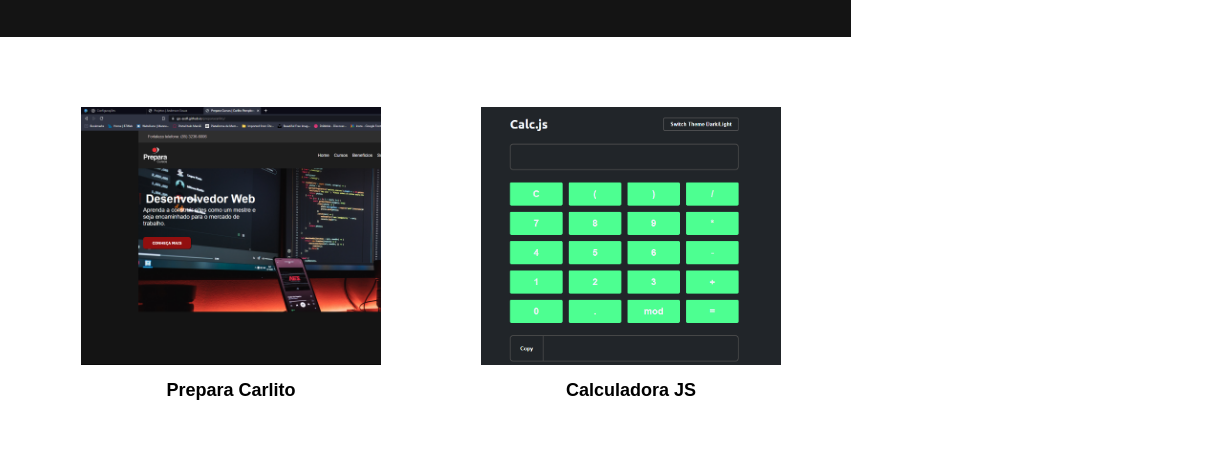
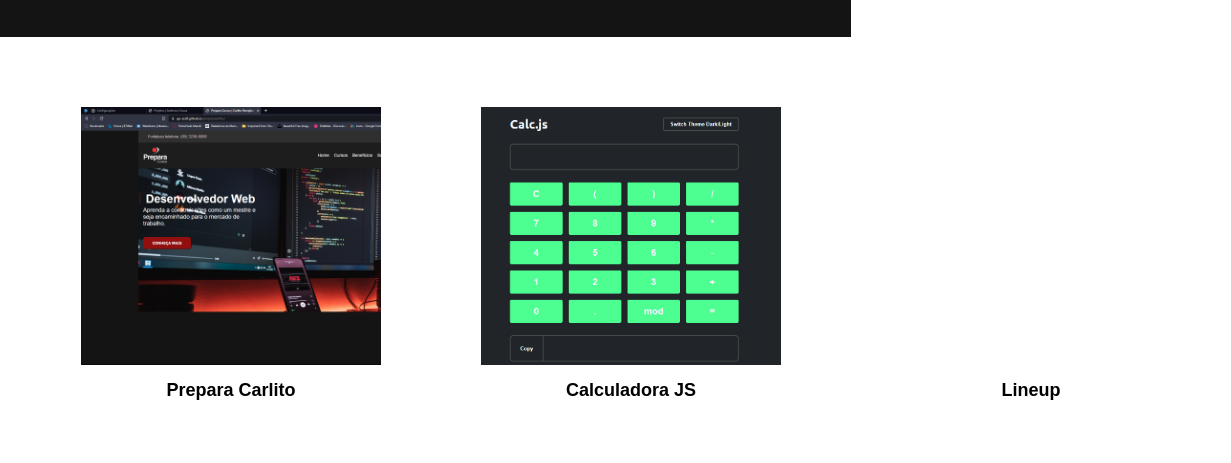
Before and after one commit to GE-ASDF/ge-asdf.github.io, a plain HTML site: page projetos/projetos.html in a window 1280 px wide. Shown: the part 265-728 px from the top of the page, 429-1660 px from the left, 1231 px wide, since content can reach past the window. Drawn offline with Linux system fonts and the light colour scheme.

Commit message:
Update projetos.html

```diff
--- a/projetos/projetos.html
+++ b/projetos/projetos.html
@@ -57,7 +57,14 @@
                         <p>Calculadora JS</p>
                 </div>
             </a>
+             <a href="https://ge-asdf.github.io/lineup/" target="_blank">
+            <div class="projeto projeto4 fadeInDown" data-anime="1100">
+                        <div class="imagemProjeto">
 
+                        </div>
+                        <p>Lineup</p>
+                </div>
+            </a>
         </section>
     </main>
 
```
